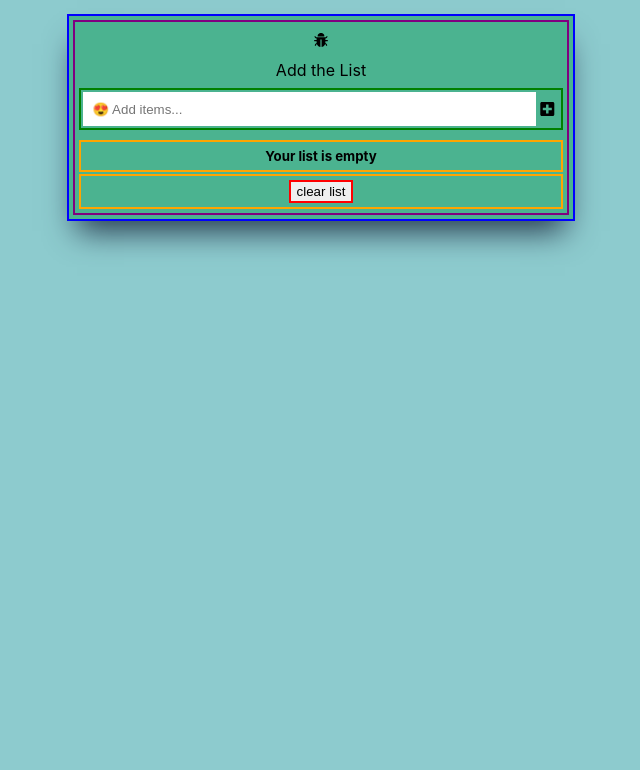
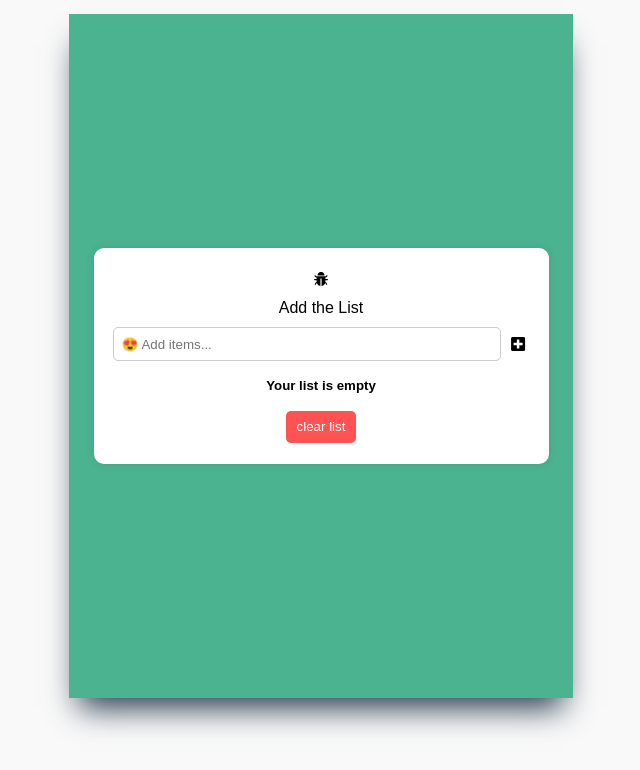
Before and after one commit to Manishgupta200/todo-react, a React (Create React App) app: page / in a window 1280 px wide. Shown: the top 770 px of the page, without its empty margins (319-959 px from the left). Built offline with nearby package versions, Linux system fonts and the light colour scheme.

Commit message:
style inhanced

```diff
--- a/src/Component/Todo.css
+++ b/src/Component/Todo.css
@@ -5,70 +5,96 @@
 .main-div{
     max-width: 500px;
     margin: auto;
-    border: 2px solid blue;
+    /* border: 2px solid blue; */
     background-color: #4bb390;
     box-shadow: rgb(38, 57, 77) 0px 20px 30px -10px;
-
-
+    display: flex;
+    align-items: center;
+    justify-content: center;
+    min-height: 85vh;
 }
 .child-div{
-    border: 2px solid purple;
+    background-color: white;
+    border-radius: 10px;
+    box-shadow: 0 0 10px rgba(0, 0, 0, 0.1);
+    padding: 3%;
+    width: 85%;
 }
 .add-items{
-    border: 2px solid green;
+    /* border: 2px solid green; */
     display: flex;
     justify-content: space-between;
     align-items: center;
     margin-bottom: 2%;
 }
 input[type="text"]{
+    flex-grow: 1;
+    border: 1px solid #ccc;
+    border-radius: 5px;
     width: 100%;
     margin: 0;
-    border: none;
     outline: none;
     padding: 2%;
 }
 .add{
     cursor: pointer;
+    margin-left: 2%;
 }
 .show-items{
-    border: 2px solid orange;
+    /* border: 2px solid orange; */
+    margin-top: 2%;
 }
 input.searchField{
     width: 50%;
+    margin-bottom: 2%;
+    border: 1px solid #ccc;
+    border-radius: 5px;
 }
 .each-item{
     width: 100%;
-    border: 2px solid rgb(35, 163, 167);
     display: flex;
     justify-content: space-between;
     align-items: center;
     cursor: grab;
+
+    padding: 1.5%;
+    border: 1px solid #ddd;
+    border-radius: 5px;
+    background-color: #fff;
+    box-shadow: 0 2px 4px rgba(0, 0, 0, 0.1);
     transition: transform 0.2s ease-in-out, background-color 0.3s ease;
 }
-.trash{
-    border: 2px solid red;
+.each-item:hover .trash{
+    background-color: #eee;
+    border-radius: 5px;
     cursor: pointer;
 }
 .btn{
-    border: 2px solid red;
+    cursor: pointer;
+    background-color: #ff5252;
+    color: white;
+    border: none;
+    padding: 2% 1.5%;
+    border-radius: 5px;
     cursor: pointer;
 }
-.btn:hover{
-    background-color: #998686;
-    color: #fff;
+.btn:hover {
+    background-color: #e04f4f;
 }
+
 .edit-mode{
-    background-color: #fff !important;
+    background-color: #f0f0f0 !important;
 }
 .item-row{
     display: flex;
     flex-direction: row;
     justify-content: center;
     align-items: center;
+    margin-bottom: 1.5%;
 }
 .dragDrop{
     margin: 0;
     padding: 0;
     border: 1px solid red;
+    margin-right: 1%;
 }
--- a/src/index.css
+++ b/src/index.css
@@ -1,12 +1,7 @@
 body {
   margin: 0;
-  font-family: -apple-system, BlinkMacSystemFont, 'Segoe UI', 'Roboto', 'Oxygen',
-    'Ubuntu', 'Cantarell', 'Fira Sans', 'Droid Sans', 'Helvetica Neue',
-    sans-serif;
-  -webkit-font-smoothing: antialiased;
-  -moz-osx-font-smoothing: grayscale;
-
-  background: #8dcbce;
+  font-family: 'Arial', sans-serif;
+  background-color: #f9f9f9;
 }
 
 code {
```
